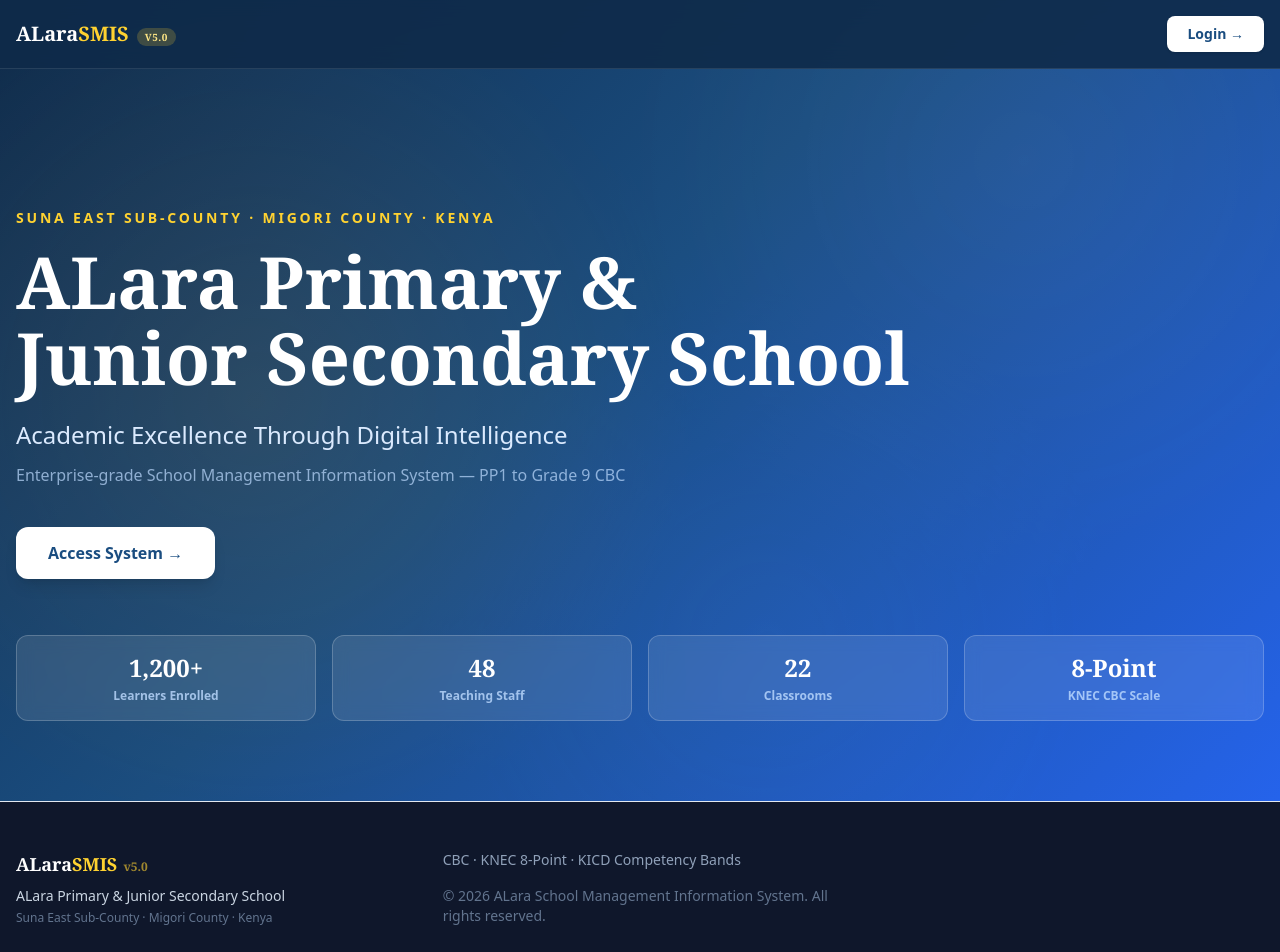
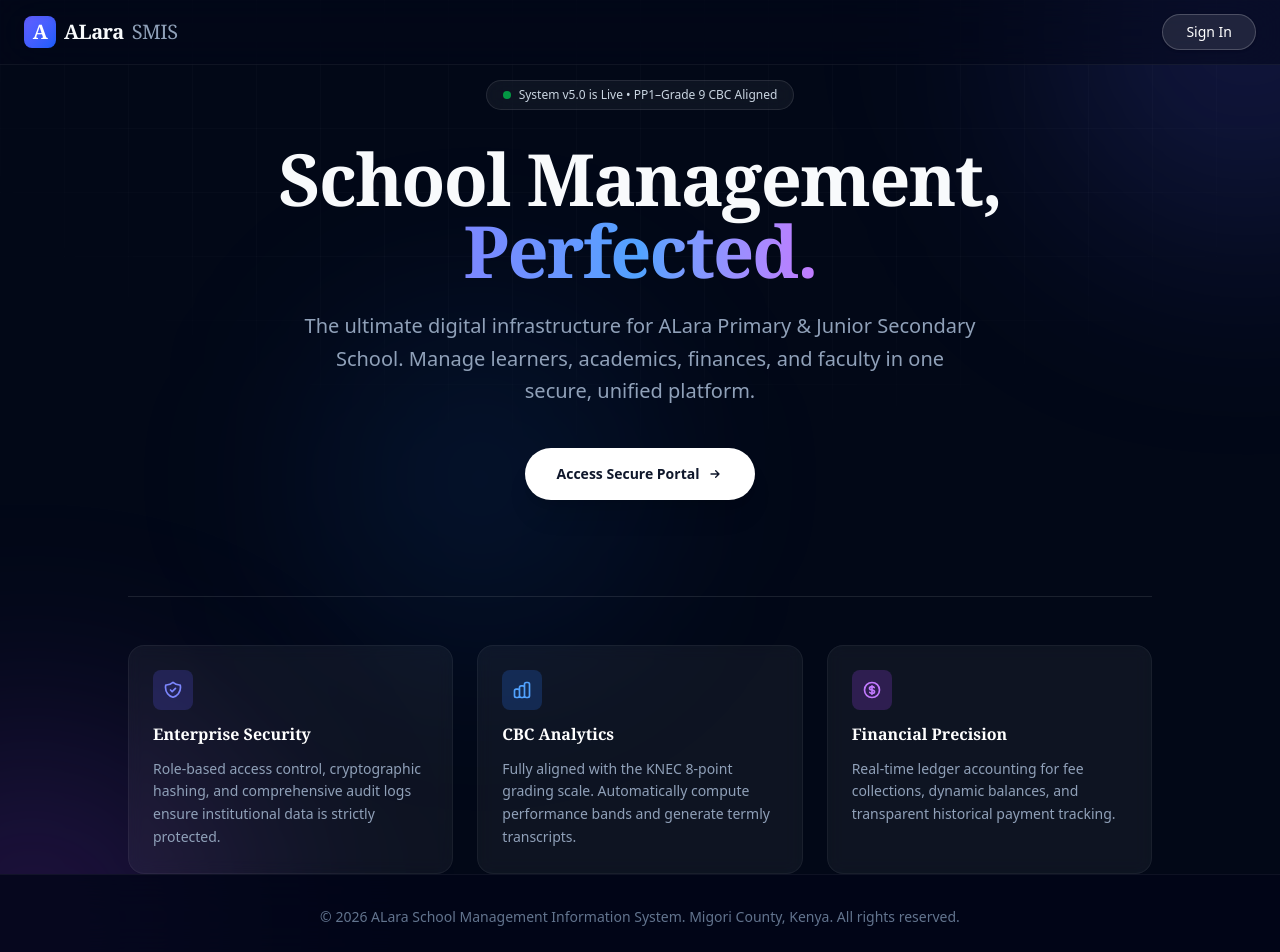
Before and after one commit to Sirrobert-hub/Alara-Schools, a Next.js app: page / in a window 1280 px wide. Shown: the top 952 px of the page. Built offline with nearby package versions, Linux system fonts and the light colour scheme.

Commit message:
feat: redesign landing page and optimize login redirect

```diff
--- a/src/app/login/page.tsx
+++ b/src/app/login/page.tsx
@@ -30,8 +30,8 @@ function LoginForm() {
       setError("Invalid username or password. Please try again.");
       return;
     }
-    router.push(res?.url ?? params.get("callbackUrl") ?? callbackUrl);
-    router.refresh();
+    const targetUrl = res?.url ?? params.get("callbackUrl") ?? callbackUrl;
+    window.location.assign(targetUrl);
   }
 
 
--- a/src/app/page.tsx
+++ b/src/app/page.tsx
@@ -1,89 +1,111 @@
 import Link from "next/link";
-
-
 
 export default function LandingPage() {
   return (
-    <div className="min-h-screen bg-white">
-      {/* Navbar */}
-      <nav className="fixed inset-x-0 top-0 z-50 border-b border-white/10 bg-primary-dark/90 backdrop-blur-md">
-        <div className="mx-auto flex max-w-7xl items-center justify-between px-4 py-4">
-          <Link href="/" className="font-display text-xl font-bold text-white">
-            ALara<span className="text-amber-300">SMIS</span>
-            <span className="ml-2 rounded-full bg-amber-300/20 px-2 py-0.5 text-[10px] font-black uppercase tracking-wider text-amber-200">v5.0</span>
+    <div className="relative min-h-screen bg-[#020817] font-sans text-slate-50 selection:bg-indigo-500/30 overflow-hidden">
+      {/* Abstract Background Effects */}
+      <div className="absolute inset-0 z-0">
+        <div className="absolute -top-40 -right-40 h-96 w-96 rounded-full bg-indigo-500/20 blur-[120px]" />
+        <div className="absolute top-1/2 left-1/4 h-80 w-80 -translate-y-1/2 rounded-full bg-blue-500/10 blur-[100px]" />
+        <div className="absolute -bottom-40 -left-40 h-96 w-96 rounded-full bg-purple-500/20 blur-[120px]" />
+        <div className="absolute inset-0 bg-[linear-gradient(rgba(255,255,255,0.02)_1px,transparent_1px),linear-gradient(90deg,rgba(255,255,255,0.02)_1px,transparent_1px)] bg-[size:4rem_4rem] [mask-image:radial-gradient(ellipse_60%_50%_at_50%_0%,#000_70%,transparent_100%)]" />
+      </div>
+
+      {/* Glassmorphism Navbar */}
+      <nav className="fixed left-0 right-0 top-0 z-50 border-b border-white/5 bg-slate-950/50 backdrop-blur-xl">
+        <div className="mx-auto flex h-16 max-w-7xl items-center justify-between px-6">
+          <Link href="/" className="flex items-center gap-2 font-display text-xl font-bold tracking-tight">
+            <div className="flex h-8 w-8 items-center justify-center rounded-lg bg-gradient-to-br from-indigo-500 to-blue-600 shadow-inner">
+              <span className="text-white">A</span>
+            </div>
+            ALara<span className="font-light text-slate-400">SMIS</span>
           </Link>
 
-          <Link href="/login" className="rounded-lg bg-white px-5 py-2 text-sm font-semibold text-primary shadow hover:bg-amber-50 transition">
-            Login →
+          <Link
+            href="/login"
+            className="rounded-full bg-white/10 px-6 py-2 text-sm font-medium text-white shadow-sm ring-1 ring-inset ring-white/20 hover:bg-white/20 transition-all duration-200"
+          >
+            Sign In
           </Link>
         </div>
       </nav>
 
-      {/* Hero */}
-      <section className="hero-gradient relative min-h-[100vh] overflow-hidden pt-28 pb-20">
-        <div
-          className="absolute inset-0 opacity-30"
-          style={{
-            backgroundImage:
-              "radial-gradient(circle at 20% 50%, rgba(245,158,11,0.3), transparent 40%), radial-gradient(circle at 80% 20%, rgba(255,255,255,0.15), transparent 35%), radial-gradient(circle at 60% 80%, rgba(96,165,250,0.2), transparent 35%)",
-          }}
-        />
-        <div className="relative z-10 mx-auto flex max-w-7xl flex-col justify-center px-4 pt-16 md:pt-24">
-          <p className="mb-4 text-sm font-semibold uppercase tracking-[0.2em] text-amber-300">
-            Suna East Sub-County · Migori County · Kenya
-          </p>
-          <h1 className="font-display max-w-4xl text-5xl font-bold leading-[1.05] text-white md:text-7xl">
-            ALara Primary &amp;<br />Junior Secondary School
-          </h1>
-          <p className="mt-6 max-w-xl text-xl text-blue-100 md:text-2xl">
-            Academic Excellence Through Digital Intelligence
-          </p>
-          <p className="mt-3 text-blue-200/70 text-base">
-            Enterprise-grade School Management Information System — PP1 to Grade 9 CBC
-          </p>
-          <div className="mt-10 flex flex-wrap gap-4">
-            <Link href="/login" className="rounded-xl bg-white px-8 py-3.5 font-semibold text-primary shadow-lg hover:bg-amber-50 transition">
-              Access System →
-            </Link>
+      {/* Hero Section */}
+      <main className="relative z-10 flex min-h-screen flex-col items-center justify-center px-6 pt-20 text-center">
+        <div className="inline-flex items-center gap-2 rounded-full border border-white/10 bg-white/5 px-4 py-1.5 text-xs font-medium text-slate-300 backdrop-blur-md mb-8">
+          <span className="flex h-2 w-2 rounded-full bg-green-500 animate-pulse"></span>
+          System v5.0 is Live &bull; PP1–Grade 9 CBC Aligned
+        </div>
 
+        <h1 className="font-display max-w-4xl text-5xl font-extrabold tracking-tight sm:text-7xl">
+          School Management, <br className="hidden sm:block" />
+          <span className="bg-gradient-to-r from-indigo-400 via-blue-400 to-purple-400 bg-clip-text text-transparent">
+            Perfected.
+          </span>
+        </h1>
+
+        <p className="mx-auto mt-6 max-w-2xl text-lg leading-relaxed text-slate-400 sm:text-xl">
+          The ultimate digital infrastructure for ALara Primary &amp; Junior Secondary School.
+          Manage learners, academics, finances, and faculty in one secure, unified platform.
+        </p>
+
+        <div className="mt-10 flex flex-col items-center gap-4 sm:flex-row">
+          <Link
+            href="/login"
+            className="group relative inline-flex items-center justify-center gap-2 overflow-hidden rounded-full bg-white px-8 py-4 text-sm font-semibold text-slate-900 shadow-xl transition-all duration-300 hover:scale-105 hover:shadow-indigo-500/25"
+          >
+            Access Secure Portal
+            <svg className="h-4 w-4 transition-transform duration-300 group-hover:translate-x-1" fill="none" viewBox="0 0 24 24" stroke="currentColor" strokeWidth={2}>
+              <path strokeLinecap="round" strokeLinejoin="round" d="M13 7l5 5m0 0l-5 5m5-5H6" />
+            </svg>
+          </Link>
+        </div>
+
+        {/* Feature Highlights Grid */}
+        <div className="mt-24 grid w-full max-w-5xl grid-cols-1 gap-6 sm:grid-cols-3 border-t border-white/10 pt-12 text-left">
+          <div className="flex flex-col gap-3 rounded-2xl border border-white/5 bg-white/5 p-6 backdrop-blur-sm">
+            <div className="flex h-10 w-10 items-center justify-center rounded-lg bg-indigo-500/20 text-indigo-400">
+              <svg className="h-5 w-5" fill="none" viewBox="0 0 24 24" stroke="currentColor">
+                <path strokeLinecap="round" strokeLinejoin="round" strokeWidth={2} d="M9 12l2 2 4-4m5.618-4.016A11.955 11.955 0 0112 2.944a11.955 11.955 0 01-8.618 3.04A12.02 12.02 0 003 9c0 5.591 3.824 10.29 9 11.622 5.176-1.332 9-6.03 9-11.622 0-1.042-.133-2.052-.382-3.016z" />
+              </svg>
+            </div>
+            <h3 className="font-semibold text-white">Enterprise Security</h3>
+            <p className="text-sm text-slate-400 leading-relaxed">
+              Role-based access control, cryptographic hashing, and comprehensive audit logs ensure institutional data is strictly protected.
+            </p>
           </div>
 
-          {/* Metrics Bar */}
-          <div className="mt-14 grid grid-cols-2 gap-4 sm:grid-cols-4">
-            {[
-              { value: "1,200+", label: "Learners Enrolled" },
-              { value: "48", label: "Teaching Staff" },
-              { value: "22", label: "Classrooms" },
-              { value: "8-Point", label: "KNEC CBC Scale" },
-            ].map((m) => (
-              <div key={m.label} className="rounded-xl border border-white/20 bg-white/10 p-4 backdrop-blur-sm text-center">
-                <div className="font-display text-2xl font-black text-white">{m.value}</div>
-                <div className="text-xs font-semibold text-blue-200/80 mt-1">{m.label}</div>
-              </div>
-            ))}
+          <div className="flex flex-col gap-3 rounded-2xl border border-white/5 bg-white/5 p-6 backdrop-blur-sm">
+            <div className="flex h-10 w-10 items-center justify-center rounded-lg bg-blue-500/20 text-blue-400">
+              <svg className="h-5 w-5" fill="none" viewBox="0 0 24 24" stroke="currentColor">
+                <path strokeLinecap="round" strokeLinejoin="round" strokeWidth={2} d="M9 19v-6a2 2 0 00-2-2H5a2 2 0 00-2 2v6a2 2 0 002 2h2a2 2 0 002-2zm0 0V9a2 2 0 012-2h2a2 2 0 012 2v10m-6 0a2 2 0 002 2h2a2 2 0 002-2m0 0V5a2 2 0 012-2h2a2 2 0 012 2v14a2 2 0 01-2 2h-2a2 2 0 01-2-2z" />
+              </svg>
+            </div>
+            <h3 className="font-semibold text-white">CBC Analytics</h3>
+            <p className="text-sm text-slate-400 leading-relaxed">
+              Fully aligned with the KNEC 8-point grading scale. Automatically compute performance bands and generate termly transcripts.
+            </p>
+          </div>
+
+          <div className="flex flex-col gap-3 rounded-2xl border border-white/5 bg-white/5 p-6 backdrop-blur-sm">
+            <div className="flex h-10 w-10 items-center justify-center rounded-lg bg-purple-500/20 text-purple-400">
+              <svg className="h-5 w-5" fill="none" viewBox="0 0 24 24" stroke="currentColor">
+                <path strokeLinecap="round" strokeLinejoin="round" strokeWidth={2} d="M12 8c-1.657 0-3 .895-3 2s1.343 2 3 2 3 .895 3 2-1.343 2-3 2m0-8c1.11 0 2.08.402 2.599 1M12 8V7m0 1v8m0 0v1m0-1c-1.11 0-2.08-.402-2.599-1M21 12a9 9 0 11-18 0 9 9 0 0118 0z" />
+              </svg>
+            </div>
+            <h3 className="font-semibold text-white">Financial Precision</h3>
+            <p className="text-sm text-slate-400 leading-relaxed">
+              Real-time ledger accounting for fee collections, dynamic balances, and transparent historical payment tracking.
+            </p>
           </div>
         </div>
-      </section>
+      </main>
 
-
-
-      {/* Footer */}
-      <footer className="border-t border-slate-200 bg-slate-900 py-12 text-slate-300">
-        <div className="mx-auto grid max-w-7xl gap-8 px-4 md:grid-cols-3">
-          <div>
-            <div className="font-display text-lg font-bold text-white">
-              ALara<span className="text-amber-300">SMIS</span>
-              <span className="ml-1.5 text-xs text-amber-300/60">v5.0</span>
-            </div>
-            <p className="mt-2 text-sm">ALara Primary &amp; Junior Secondary School</p>
-            <p className="mt-1 text-xs text-slate-500">Suna East Sub-County · Migori County · Kenya</p>
-          </div>
-
-          <div className="text-sm">
-            <p className="text-slate-400">CBC · KNEC 8-Point · KICD Competency Bands</p>
-            <p className="mt-4 text-slate-500">&copy; {new Date().getFullYear()} ALara School Management Information System. All rights reserved.</p>
-          </div>
-        </div>
+      {/* Minimal Footer */}
+      <footer className="relative z-10 border-t border-white/5 bg-slate-950/80 py-8 text-center text-sm text-slate-500 backdrop-blur-xl">
+        <p>
+          &copy; {new Date().getFullYear()} ALara School Management Information System. Migori County, Kenya. All rights reserved.
+        </p>
       </footer>
     </div>
   );
```
